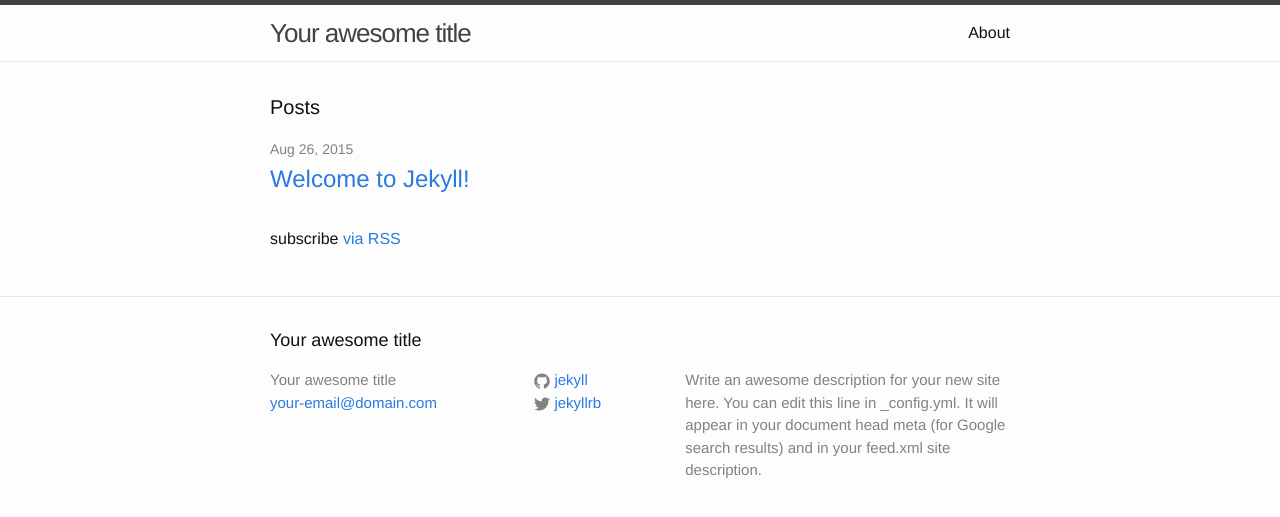
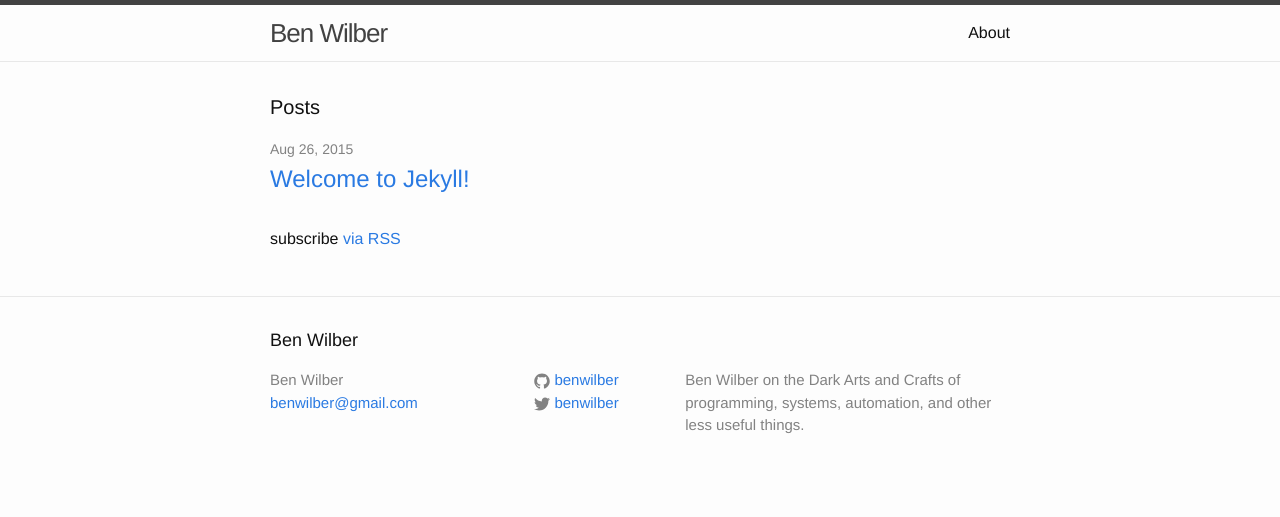
Before and after one commit to benwilber/benwilber.github.io, a Jekyll site: the page built from index.html, in a window 1280 px wide. Shown: the top 517 px of the page. Built offline with Jekyll 4.4.1, drawn with Linux system fonts in a browser that asks for light colours.

Commit message:
blog update

```diff
--- a/_config.yml
+++ b/_config.yml
@@ -1,14 +1,13 @@
 # Site settings
-title: Your awesome title
-email: your-email@domain.com
-description: > # this means to ignore newlines until "baseurl:"
-  Write an awesome description for your new site here. You can edit this
-  line in _config.yml. It will appear in your document head meta (for
-  Google search results) and in your feed.xml site description.
+title: Ben Wilber
+email: benwilber@gmail.com
+description: >
+  Ben Wilber on the Dark Arts and Crafts of programming,
+  systems, automation, and other less useful things.
 baseurl: "" # the subpath of your site, e.g. /blog/
-url: "http://yourdomain.com" # the base hostname & protocol for your site
-twitter_username: jekyllrb
-github_username:  jekyll
+url: "https://benwilber.github.io"
+twitter_username: benwilber
+github_username:  benwilber
 
 # Build settings
 markdown: kramdown
```
Also changed, not shown: 1 other file.
